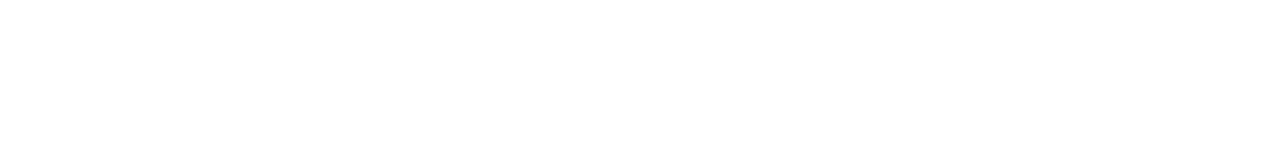
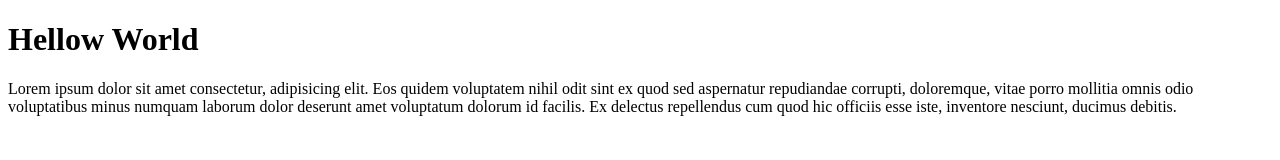
Before and after one commit to repro123/git-tutorial, a plain HTML site: page index.html in a window 1280 px wide. Drawn offline with Linux system fonts and the light colour scheme.

Commit message:
updated index.htyml and css files

```diff
--- a/index.html
+++ b/index.html
@@ -5,5 +5,15 @@
     <meta name="viewport" content="width=device-width, initial-scale=1.0" />
     <title>Document</title>
   </head>
-  <body></body>
+  <body>
+    <h1>Hellow World</h1>
+    <p>
+      Lorem ipsum dolor sit amet consectetur, adipisicing elit. Eos quidem
+      voluptatem nihil odit sint ex quod sed aspernatur repudiandae corrupti,
+      doloremque, vitae porro mollitia omnis odio voluptatibus minus numquam
+      laborum dolor deserunt amet voluptatum dolorum id facilis. Ex delectus
+      repellendus cum quod hic officiis esse iste, inventore nesciunt, ducimus
+      debitis.
+    </p>
+  </body>
 </html>
--- a/styles.css
+++ b/styles.css
@@ -0,0 +1,3 @@
+h1 {
+  color: red;
+}
```
